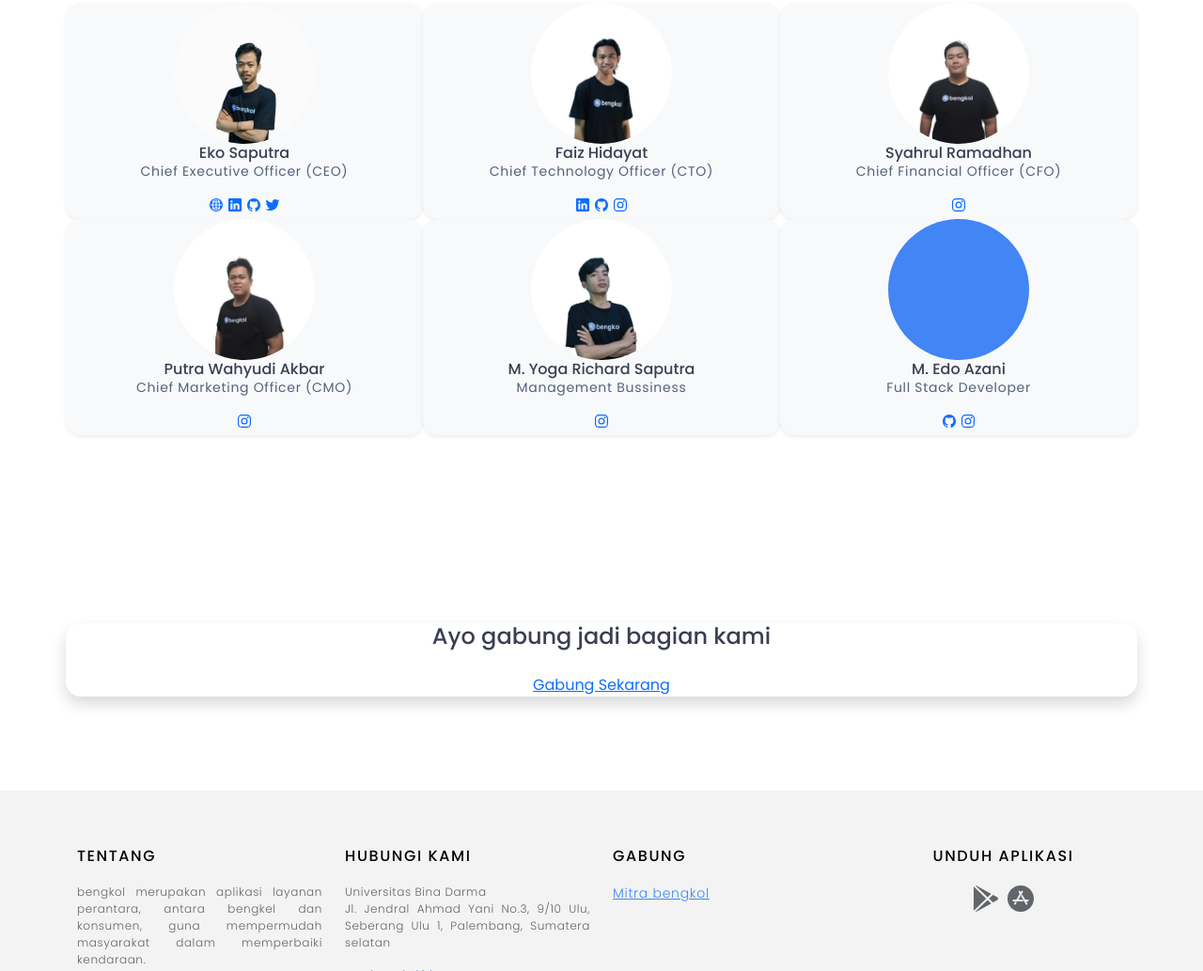
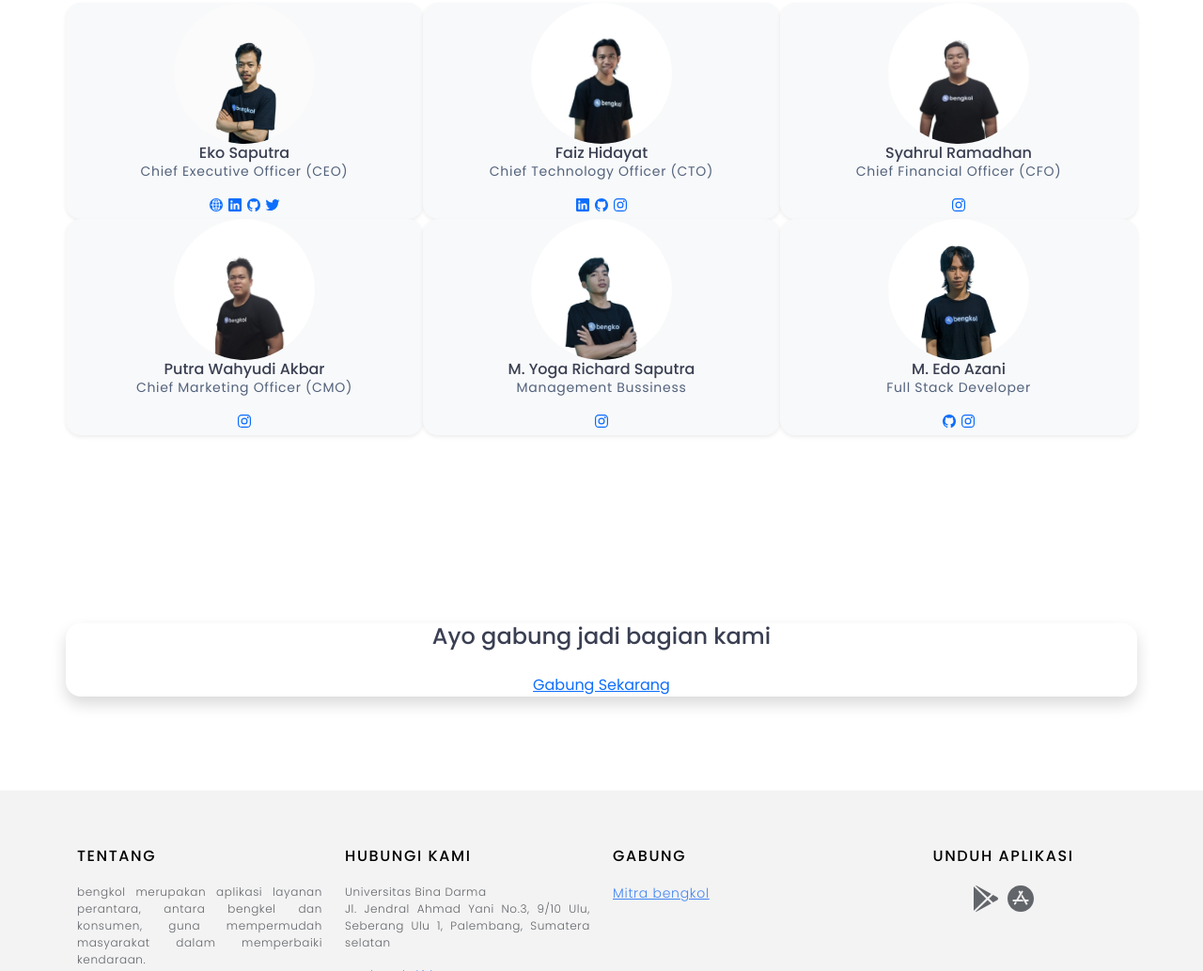
Before and after one commit to bengkol-id/bengkol-id.github.io, a plain HTML site: page tentang.html in a window 1280 px wide. Shown: the part 1242-2275 px from the top of the page at 94% size. Drawn offline with nearby package versions, Linux system fonts and the light colour scheme.

Commit message:
Update tim

```diff
--- a/tentang.html
+++ b/tentang.html
@@ -226,7 +226,7 @@
                 </div>
                 <div class="col bg-light rounded-4 shadow-sm">
                     <div class="text-center">
-                        <img src="images/orang.png" class="rounded-circle img-fluid" style="width: 150px;" alt="Eko Saputra">
+                        <img src="images/edo-azani.jpeg" class="rounded-circle img-fluid" style="width: 150px;" alt="Eko Saputra">
                         <div class="card-body">
                             <h5 class="card-title text text-center">M. Edo Azani</h5>
                             <p class="card-text text-center">Full Stack Developer</p>
```
Also changed, not shown: images/edo-azani.jpeg (added).
